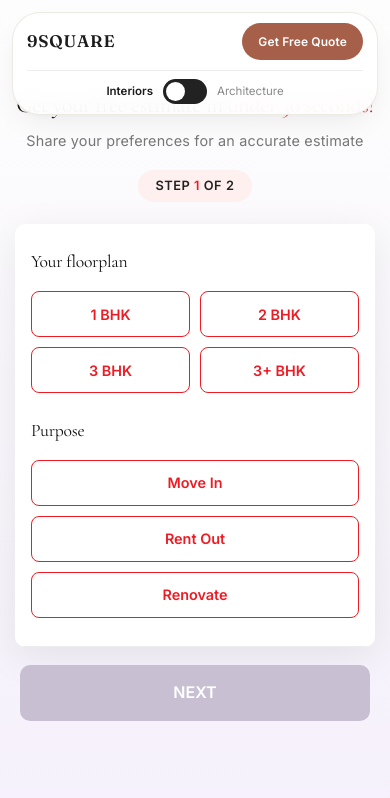
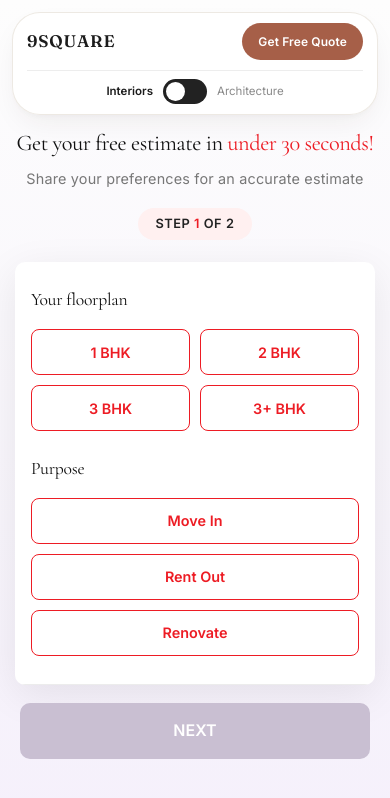
Before and after one commit to gauravdubey0011/9SQUARE-ARCHITECT, a React (Vite) app: page /estimate/home-interior in a window 390 px wide. Shown: the top 798 px of the page. Built offline with nearby package versions, Linux system fonts and the light colour scheme.

Commit message:
Responsiveness correction

```diff
--- a/src/pages/HomeInteriorEstimate.css
+++ b/src/pages/HomeInteriorEstimate.css
@@ -502,7 +502,7 @@
 
 @media (max-width: 600px) {
   .home-interior-estimate {
-    padding: 90px 15px 40px;
+    padding: 128px 15px 40px;
   }
 
   .estimate-page-header {
@@ -719,7 +719,7 @@
 
 @media (max-width: 600px) {
   .home-interior-estimate {
-    padding: 90px 15px 40px;
+    padding: 128px 15px 40px;
   }
 
   .estimate-page-header {
@@ -838,7 +838,7 @@
 
 @media (max-width: 380px) {
   .home-interior-estimate {
-    padding: 84px 12px 32px;
+    padding: 120px 12px 32px;
   }
 
   .estimate-page-header h1 {
--- a/src/pages/KitchenEstimate.css
+++ b/src/pages/KitchenEstimate.css
@@ -438,7 +438,7 @@
 
 @media (max-width: 600px) {
   .kitchen-estimate {
-    padding: 85px 15px 40px;
+    padding: 128px 15px 40px;
   }
 
   .kitchen-estimate__header {
@@ -530,7 +530,7 @@
 
 @media (max-width: 380px) {
   .kitchen-estimate {
-    padding: 80px 12px 32px;
+    padding: 120px 12px 32px;
   }
 
   .kitchen-estimate__header h1 {
--- a/src/pages/WardrobeEstimate.css
+++ b/src/pages/WardrobeEstimate.css
@@ -577,7 +577,7 @@
 
   /* Prevent navbar overlap */
   .wardrobe-estimate {
-    padding: 90px 15px 40px;
+    padding: 128px 15px 40px;
   }
 
   .wardrobe-estimate__header {
```
